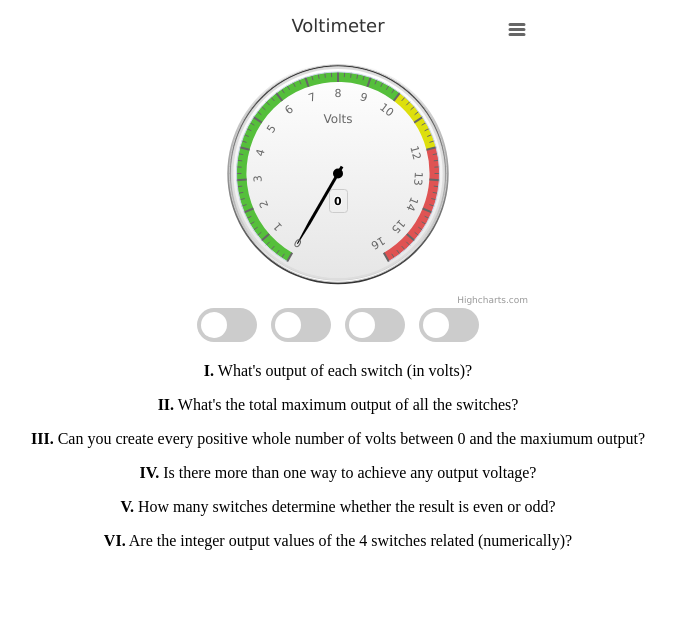
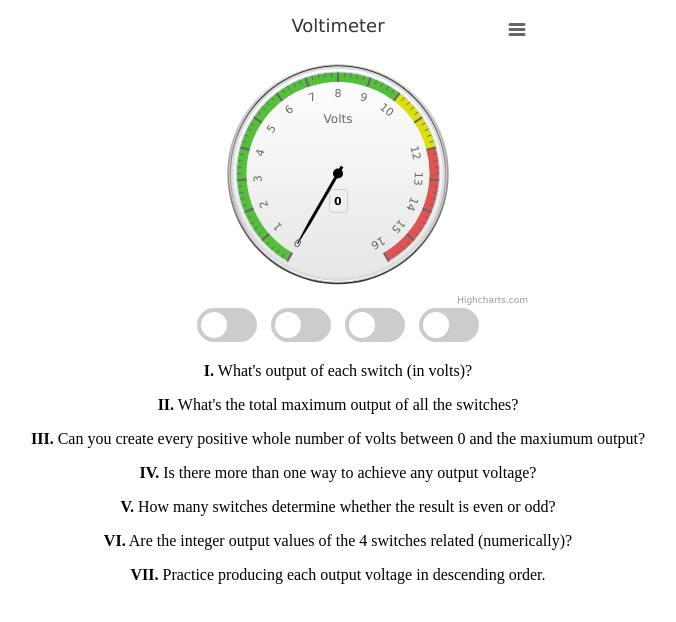
Before and after one commit to GlenKPeterson/One-off_Examples, a plain HTML site: page docs/voltSwitch.html in a window 1280 px wide. Shown: the whole page, without its empty margins (302-978 px from the left). Drawn offline with nearby package versions, Linux system fonts and the light colour scheme.

Commit message:
Update voltSwitch.html

```diff
--- a/docs/voltSwitch.html
+++ b/docs/voltSwitch.html
@@ -207,6 +207,7 @@ function (chart) {
 <p><b>IV.</b> Is there more than one way to achieve any output voltage?</p>
 <p><b>V.</b> How many switches determine whether the result is even or odd?</p>
 <p><b>VI.</b> Are the integer output values of the 4 switches related (numerically)?</p>
+<p><b>VII.</b> Practice producing each output voltage in descending order.</p>
 </div>
 
 </body>
```
